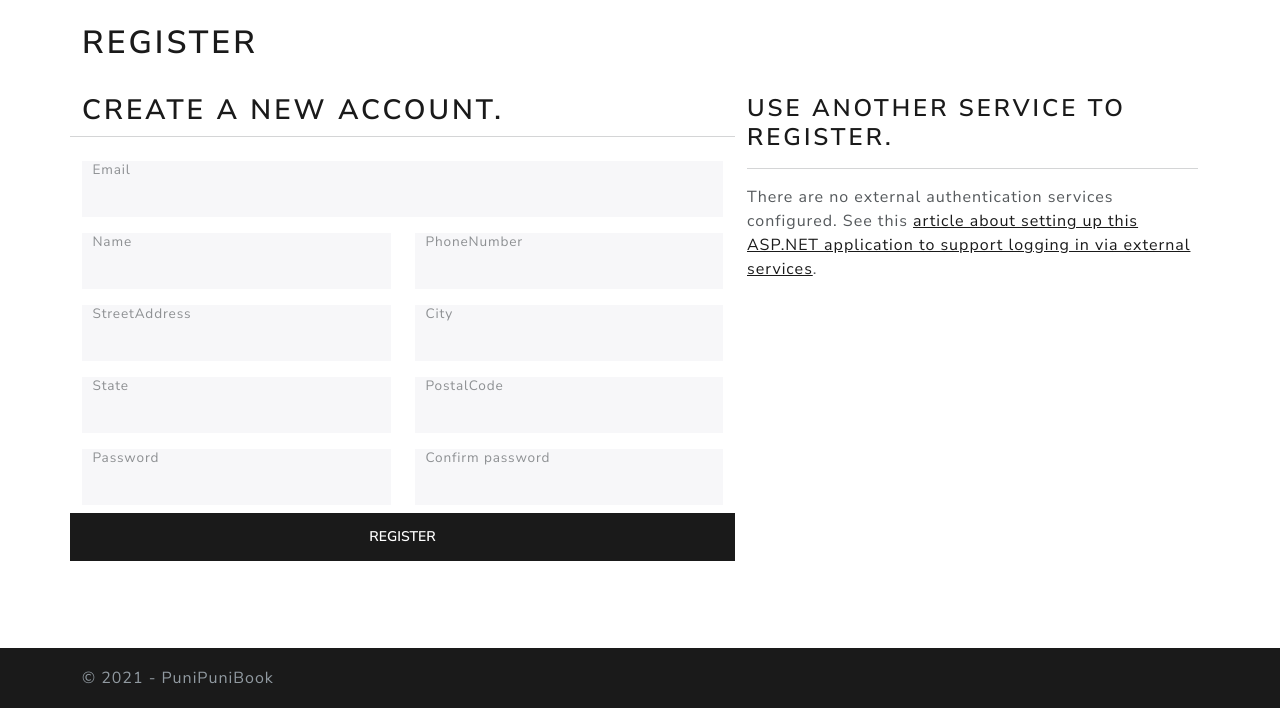
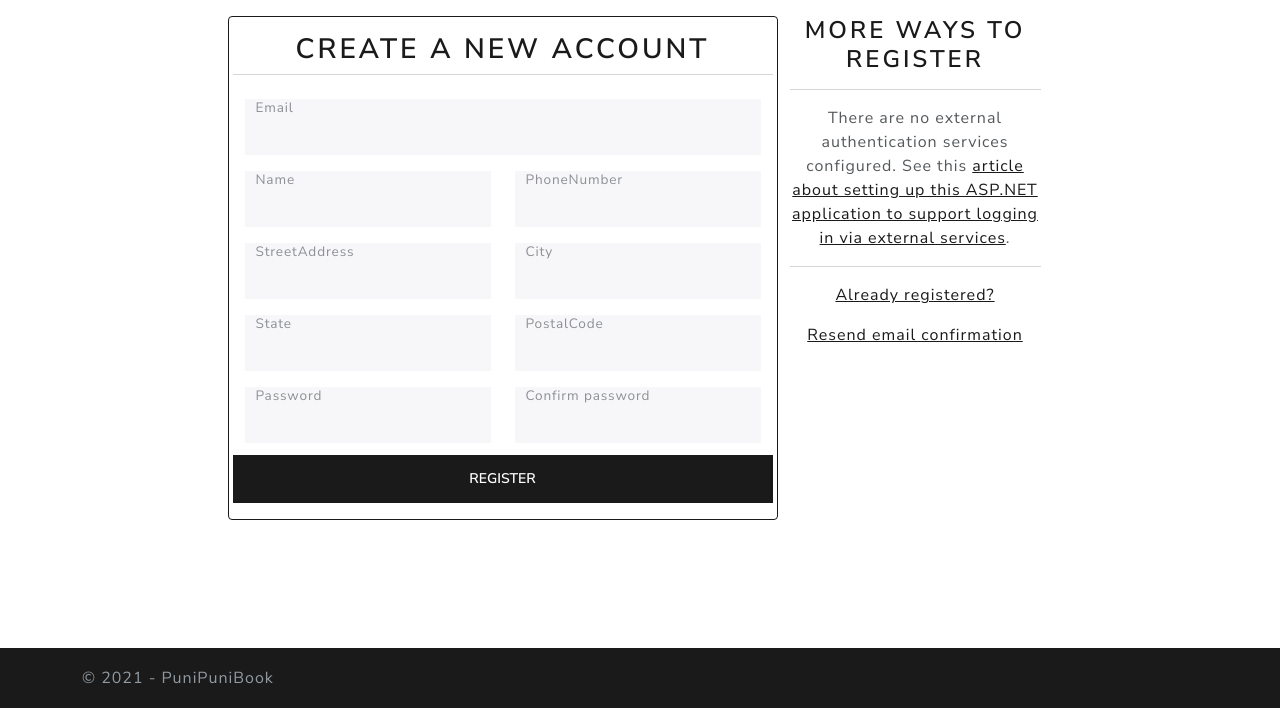
Before and after one commit to hitagiNcode/PuniPuniBook, an ASP.NET Core app: page /Identity/Account/Register in a window 1280 px wide. Shown: the part 92-800 px from the top of the page. Run offline with ASP.NET Core 8, Linux system fonts and the light colour scheme; some libraries are stand-ins or nearby versions.

Commit message:
ui improvments login register

```diff
--- a/PuniPuniBookWeb/Areas/Identity/Pages/Account/Register.cshtml
+++ b/PuniPuniBookWeb/Areas/Identity/Pages/Account/Register.cshtml
@@ -9,13 +9,11 @@
 
     <h1 class="pt-4">Register - ADMIN PORTAL</h1>
 }
-else{
-<h1 class="pt-4">@ViewData["Title"]</h1>
-}
-<div class="row pt-4">
-    <div class="col-md-7 ">
+
+<div class="row m-2 pt-2 text-center justify-content-md-center">
+    <div class="col-md-6 p-3 border border-primary rounded">
         <form id="registerForm" class="row" asp-route-returnUrl="@Model.ReturnUrl" method="post">
-            <h2>Create a new account.</h2>
+            <h2>Create a new account</h2>
             <hr />
             <div asp-validation-summary="ModelOnly" class="text-danger"></div>
             <div class="form-floating py-2 col-12">
@@ -78,14 +76,14 @@ else{
 
             </div>
             }
-            <button id="registerSubmit" type="submit" class="w-100 btn btn-primary">Register</button>
+            <button id="registerSubmit" type="submit" class="w-100 mt-1 btn btn-primary">Register</button>
         </form>
     </div>
     @if (!User.IsInRole(SD.Role_Admin))
     {
-        <div class="col-md-5 ">
+        <div class="col-md-3 col-md-offset-2">
             <section>
-                <h3>Use another service to register.</h3>
+                <h3>More ways to register</h3>
                 <hr />
                 @{
                     if ((Model.ExternalLogins?.Count ?? 0) == 0)
@@ -112,6 +110,16 @@ else{
                     }
                 }
             </section>
+            <hr />
+            <div>
+
+                    <p>
+                        <a asp-page="./Login" asp-route-returnUrl="@Model.ReturnUrl">Already registered?</a>
+                    </p>
+                    <p>
+                        <a id="resend-confirmation" asp-page="./ResendEmailConfirmation">Resend email confirmation</a>
+                    </p>
+               </div>
         </div>
     }
 </div>
```
Also changed, not shown: PuniPuniBookWeb/Areas/Identity/Pages/Account/Login.cshtml (+7 -8 lines).
